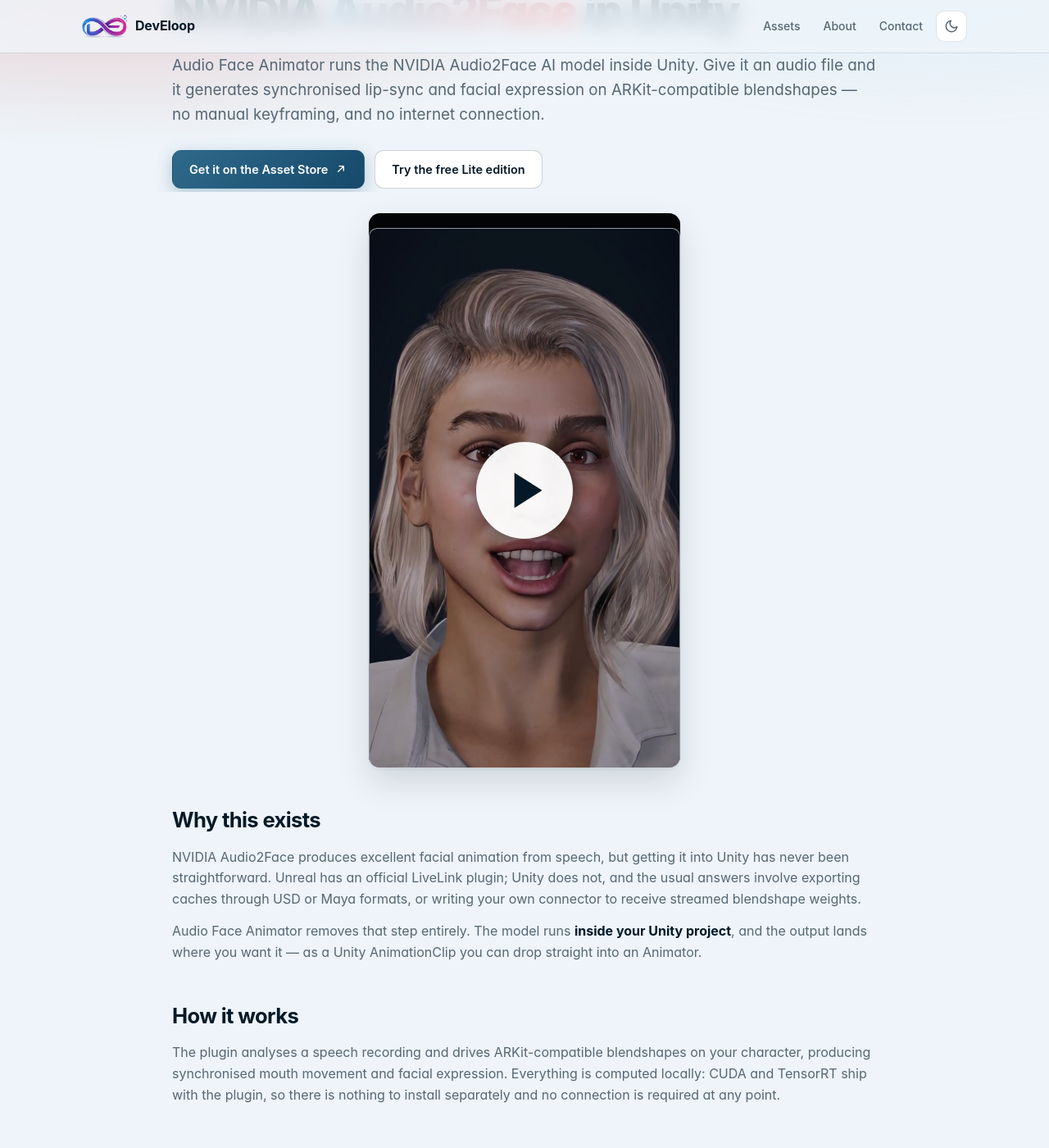
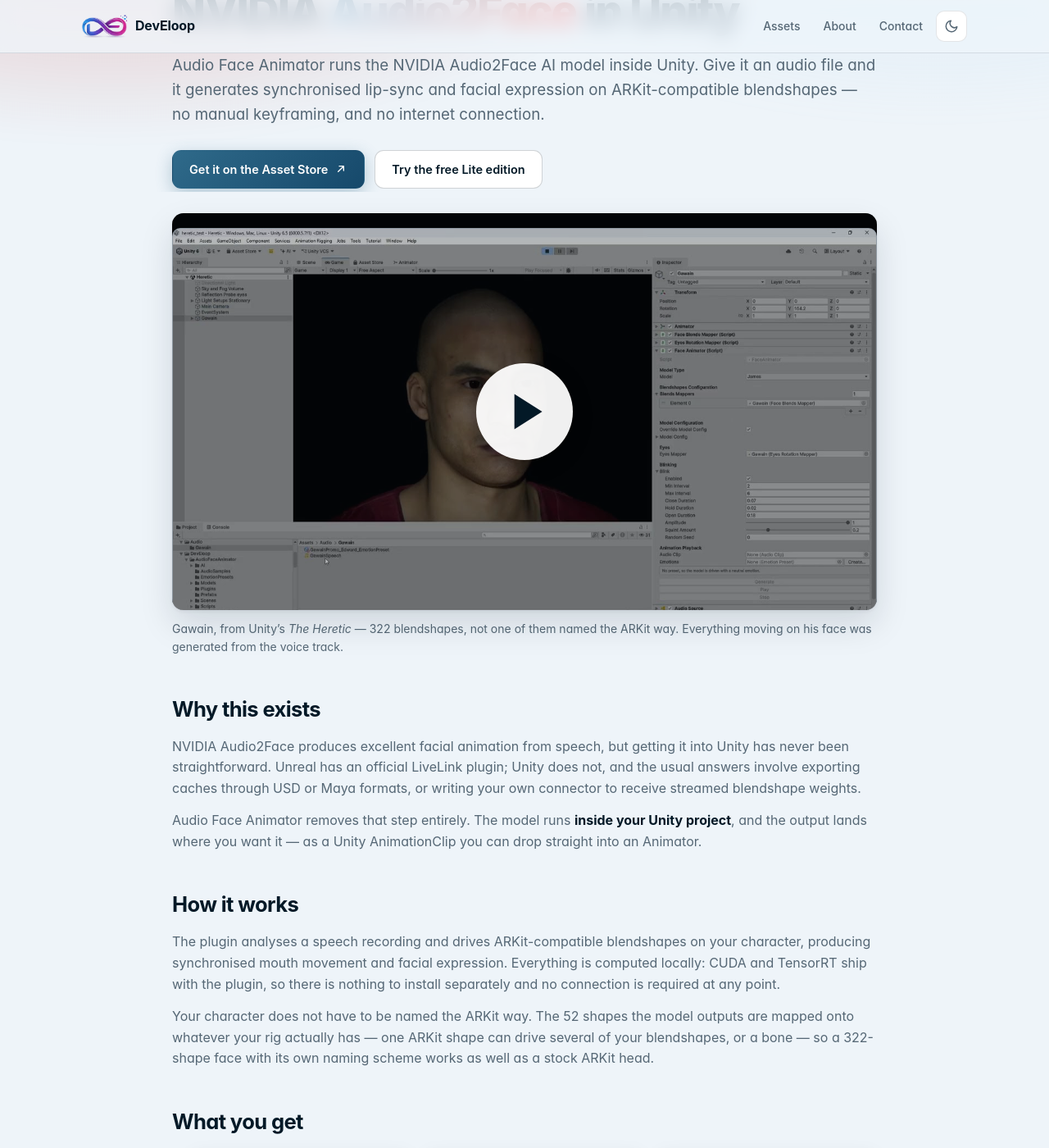
Before and after one commit to Dev-eloop/dev-eloop.github.io, a Jekyll site: the page audio-face-animator/index.html, which Jekyll copies as it is, in a window 1280 px wide and 1400 px high, scrolled down 191 px. Shown: the whole window at 82% size. Built offline with Jekyll 4.4.1, drawn with Linux system fonts in a browser that asks for light colours; some of the changed text lies outside the part shown.

Commit message:
Feature the complex-rig video and add the new short
Two videos went up: a 1:07 landscape demo of Gawain from Unity's The
Heretic, and a 44-second short cut from the same footage. The landscape
one is the stronger proof — 322 blendshapes, none of them named the
ARKit way, all of it taken from the voice track — so it takes over the
featured frame from the old short, which stays in the list below.

Being landscape, it drops the `.portrait` class and uses the default
16:9 frame. Its poster is YouTube's `maxresdefault` copied into `img/`,
so the facade still reaches nothing until someone clicks it; the old
short's poster goes, as nothing references it any more.

The remapping paragraph under "How it works" is new. The feature list
already claimed an ARKit shape can drive whatever your rig has, but now
there is a video showing it on a 322-shape SNAPPERS face, so the claim
is worth making in prose too.

Both videos get a VideoObject with the real title, upload date and
duration read off YouTube, and the SoftwareApplication's `video` and
the `mainEntityOfPage` move to the new featured one.

Co-Authored-By: Claude Opus 5 <noreply@anthropic.com>

```diff
--- a/audio-face-animator/index.html
+++ b/audio-face-animator/index.html
@@ -83,17 +83,21 @@
   <section class="doc">
     <div class="wrap">
 
-      <!-- The featured video is a YouTube Short, so this frame is 9:16 and capped
-           in width by `.portrait`. Putting a vertical video in the 16:9 box would
-           letterbox it to a third of the width and look like a mistake. -->
-      <div class="video-embed portrait" id="videoEmbed">
-        <button class="video-facade" type="button" data-video="QetI6kjNgQE"
-                data-title="How to animate a character&#39;s face in Unity — from audio alone"
-                aria-label="Play the video: How to animate a character&#39;s face in Unity — from audio alone">
-          <img src="../img/audio-face-animator-short.jpg" alt="" width="720" height="1280" decoding="async" />
+      <!-- The featured video is landscape, so it uses the default 16:9 frame. A
+           vertical video would need `.portrait` here — in the 16:9 box it gets
+           letterboxed to a third of the width and looks like a mistake. -->
+      <div class="video-embed" id="videoEmbed">
+        <button class="video-facade" type="button" data-video="9yqASBrARtc"
+                data-title="Animating a Complex Facial Rig From Audio in Unity"
+                aria-label="Play the video: Animating a Complex Facial Rig From Audio in Unity">
+          <img src="../img/audio-face-animator-rig.jpg" alt="" width="1280" height="720" decoding="async" />
           <span class="video-play"><svg viewBox="0 0 24 24"><path d="M8 5v14l11-7z"/></svg></span>
         </button>
       </div>
+      <p class="vid-caption">
+        Gawain, from Unity’s <em>The Heretic</em> — 322 blendshapes, not one of them named
+        the ARKit way. Everything moving on his face was generated from the voice track.
+      </p>
 
       <h2>Why this exists</h2>
       <p>
@@ -114,6 +118,12 @@
         character, producing synchronised mouth movement and facial expression. Everything is
         computed locally: CUDA and TensorRT ship with the plugin, so there is nothing to install
         separately and no connection is required at any point.
+      </p>
+      <p>
+        Your character does not have to be named the ARKit way. The 52 shapes the model outputs
+        are mapped onto whatever your rig actually has — one ARKit shape can drive several of
+        your blendshapes, or a bone — so a 322-shape face with its own naming scheme works as
+        well as a stock ARKit head.
       </p>
 
       <h2>What you get</h2>
@@ -187,6 +197,8 @@
 
       <h2 id="videos">Videos</h2>
       <ul class="doc-links">
+        <li><a href="https://youtu.be/9yqASBrARtc" target="_blank" rel="noopener">Animating a complex facial rig</a> — Gawain from Unity’s <em>The Heretic</em>: 322 blendshapes, no ARKit naming, and a whole performance taken from the voice track.</li>
+        <li><a href="https://youtube.com/shorts/XD_ff4EiLNI" target="_blank" rel="noopener">Lip-sync from one audio clip</a> — the same rig in three quarters of a minute, generated on the machine it plays on.</li>
         <li><a href="https://youtube.com/shorts/QetI6kjNgQE" target="_blank" rel="noopener">Animate a face from audio alone</a> — lips, brows, eyes and blinks generated from the voice track, with nothing keyframed by hand.</li>
         <li><a href="https://youtu.be/xT1ONHNwERw" target="_blank" rel="noopener">Plugin overview</a> — what the plugin does, what it produces, and how it runs locally.</li>
         <li><a href="https://youtu.be/-6sJwitVeBE" target="_blank" rel="noopener">Character setup walkthrough</a> — mapping your own character step by step.</li>
@@ -286,7 +298,7 @@ addEventListener("load", () => {
   "softwareRequirements": "Unity 6000.0 or newer; NVIDIA driver 576 or newer",
   "image": "https://dev-eloop.github.io/img/383624.webp",
   "description": "A Unity plugin that runs the NVIDIA Audio2Face AI model locally to generate facial animation from audio files, driving ARKit-compatible blendshapes and saving the result as Unity AnimationClips. Works in the Editor and at runtime in Windows Standalone builds, fully offline.",
-  "video": { "@id": "https://dev-eloop.github.io/audio-face-animator/#video-short" },
+  "video": { "@id": "https://dev-eloop.github.io/audio-face-animator/#video-rig" },
   "publisher": {
     "@type": "Organization",
     "name": "DevEloop",
@@ -295,16 +307,41 @@ addEventListener("load", () => {
 }
 </script>
 
-<!-- The three videos this page links to. Names are the actual YouTube titles and
+<!-- The five videos this page links to. Names are the actual YouTube titles and
      the upload dates and durations are the real ones — Google drops a VideoObject
      whose uploadDate is missing, and a wrong one is worse than none. The featured
-     short carries the @id the SoftwareApplication above points at. Thumbnails are
-     YouTube's own: `oardefault` is the short's true 9:16 frame, `maxresdefault`
-     the 16:9 one for the other two. -->
+     video carries the @id the SoftwareApplication above points at. Thumbnails are
+     YouTube's own: `oardefault` is a short's true 9:16 frame, `maxresdefault` the
+     16:9 one for the landscape videos. -->
 <script type="application/ld+json">
 {
   "@context": "https://schema.org",
   "@graph": [
+    {
+      "@type": "VideoObject",
+      "@id": "https://dev-eloop.github.io/audio-face-animator/#video-rig",
+      "name": "Animating a Complex Facial Rig From Audio in Unity",
+      "description": "Gawain from Unity's Digital Human sample, The Heretic, animated by Audio Face Animator from a single audio track. His face carries 322 blendshapes and none of them use ARKit naming, so the plugin remaps its 52 ARKit channels onto the rig he already has.",
+      "thumbnailUrl": "https://i.ytimg.com/vi/9yqASBrARtc/maxresdefault.jpg",
+      "uploadDate": "2026-09-18T04:27:03-07:00",
+      "duration": "PT1M7S",
+      "url": "https://www.youtube.com/watch?v=9yqASBrARtc",
+      "embedUrl": "https://www.youtube.com/embed/9yqASBrARtc",
+      "mainEntityOfPage": "https://dev-eloop.github.io/audio-face-animator/",
+      "publisher": { "@id": "https://dev-eloop.github.io/#org" }
+    },
+    {
+      "@type": "VideoObject",
+      "@id": "https://dev-eloop.github.io/audio-face-animator/#video-lipsync-short",
+      "name": "Unity lip sync from one audio clip — runs locally, no cloud",
+      "description": "A 44-second short: Audio Face Animator turns one AudioClip into facial animation on a character with 322 non-ARKit blendshapes, entirely on the local machine — no cloud service, no account, no keyframes and no mocap.",
+      "thumbnailUrl": "https://i.ytimg.com/vi/XD_ff4EiLNI/oardefault.jpg",
+      "uploadDate": "2026-09-14T12:13:23-07:00",
+      "duration": "PT44S",
+      "url": "https://www.youtube.com/shorts/XD_ff4EiLNI",
+      "embedUrl": "https://www.youtube.com/embed/XD_ff4EiLNI",
+      "publisher": { "@id": "https://dev-eloop.github.io/#org" }
+    },
     {
       "@type": "VideoObject",
       "@id": "https://dev-eloop.github.io/audio-face-animator/#video-short",
--- a/styles.css
+++ b/styles.css
@@ -466,6 +466,9 @@
       background:rgba(255,255,255,.94);border-radius:50%;fill:#031927;
       box-shadow:0 6px 22px rgba(0,0,0,.4);
     }
+    /* Sits directly under the featured video, so it keeps the frame's own
+       bottom margin rather than adding a second one. */
+    .vid-caption{margin:0 0 4px;font-size:14px;color:var(--muted)}
     .vid-links{font-size:14px}
     .vid-links a{color:var(--accent);text-decoration:none;font-weight:600}
     .vid-links a:hover{text-decoration:underline}
```
Also changed, not shown: other parts of audio-face-animator/index.html (+0 -1 lines), img/audio-face-animator-rig.jpg (added), img/audio-face-animator-short.jpg (deleted).
